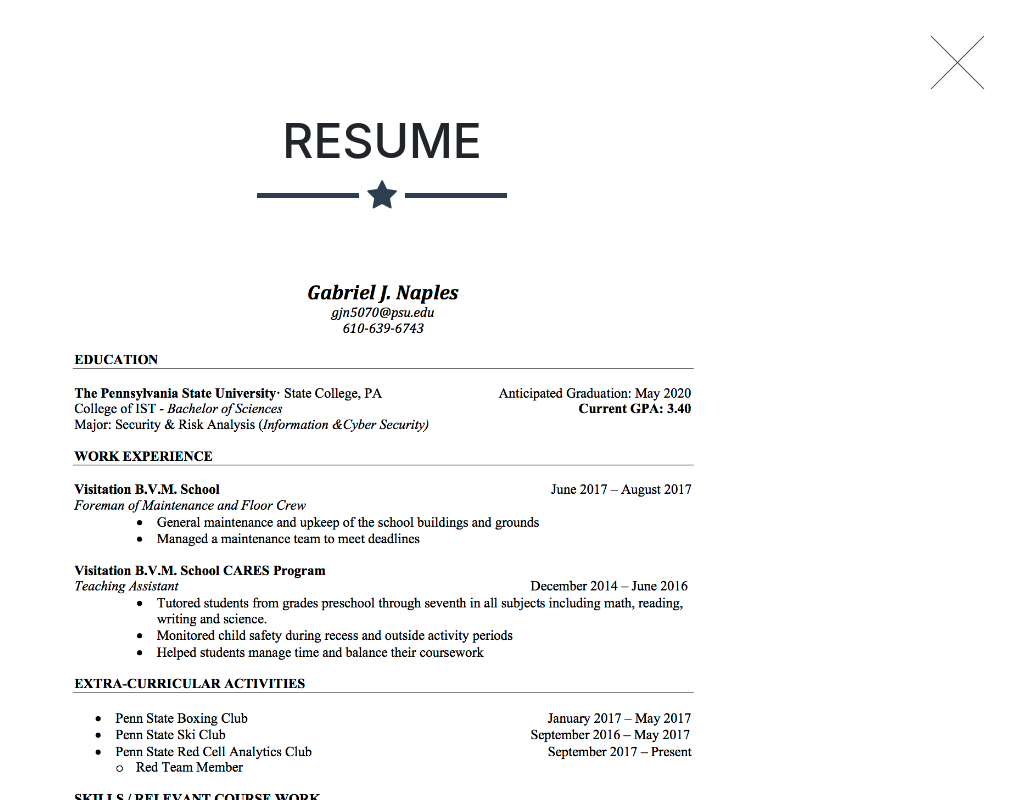
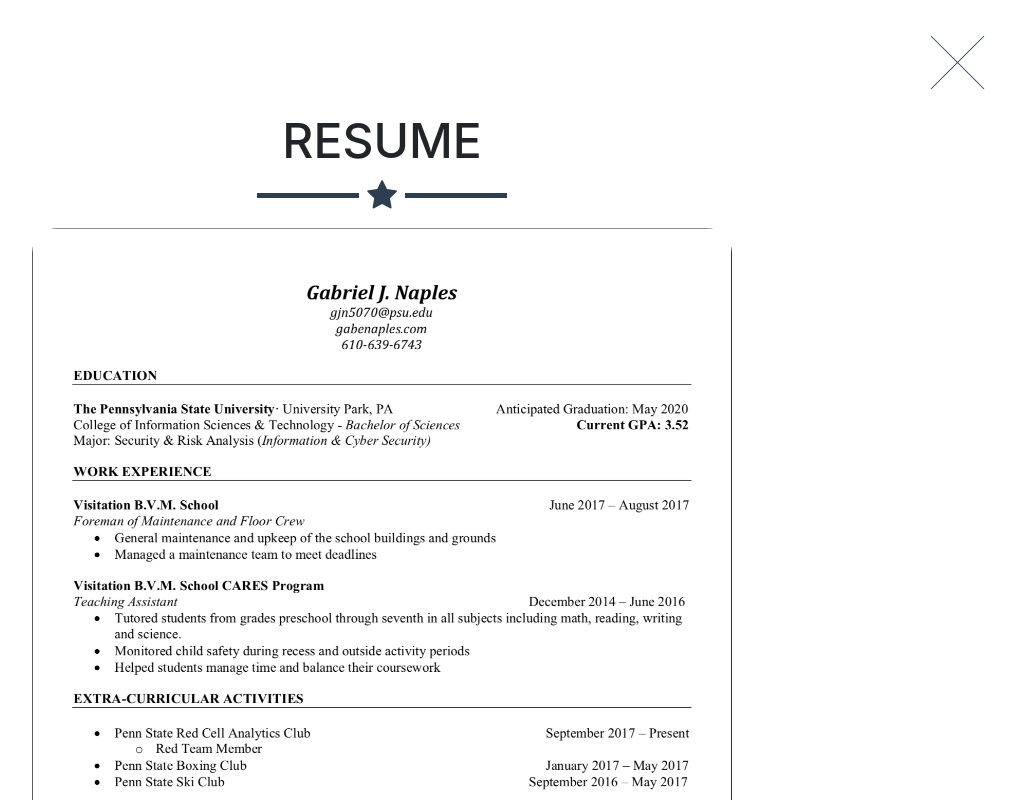
Before and after one commit to gnaples/gnaples.github.io, a website with bundled scripts: page index.html in a window 1280 px wide. Both pictures are taken after a click on the link "Résumé". Shown: the part 1565-2365 px from the top of the page, without its empty margins (258-1274 px from the left). Built offline with nearby package versions, Linux system fonts and the light colour scheme; files whose address does not match are found by name.

Commit message:
updatedResumeIcon

```diff
--- a/index.html
+++ b/index.html
@@ -472,7 +472,7 @@
                 <div class="modal-body">
                   <h2>Resume</h2>
                   <hr class="star-primary">
-                  <img class="img-fluid img-centered" src="img/portfolio/GabeNaples.png" alt="">
+                  <img class="img-fluid img-centered" src="img/portfolio/GabeNaples2.png" alt="">
                   <ul class="list-inline item-details">
                     <li>Download PDF:
                       <strong>
```
